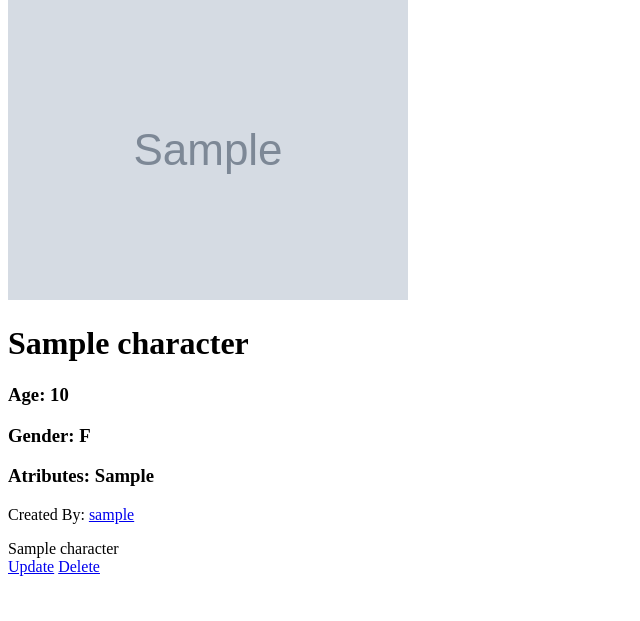
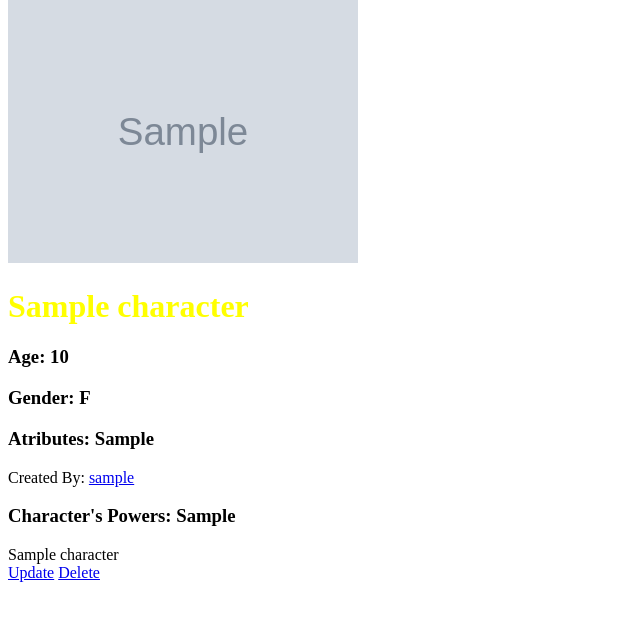
Before and after one commit to joewhitneywalker/django-app, a Django app: page /characters/1/ in a window 1280 px wide. Shown: the part 26-647 px from the top of the page, without its empty margins (0-640 px from the left). Run offline with Django 4.2, Linux system fonts and the light colour scheme; tables that the repository leaves empty hold one stand-in row (values such as "Sample post"); grey boxes marked "Sample" are stand-in pictures.

Commit message:
updating static file

```diff
--- a/main_app/static/styles/style.css
+++ b/main_app/static/styles/style.css
@@ -1,9 +1,5 @@
 h1 {
     color: yellow;
-}
-
-li {
-    color: blue;
 }
 
 img {
--- a/main_app/templates/about.html
+++ b/main_app/templates/about.html
@@ -11,5 +11,6 @@
 <div>
     <img src="https://images-na.ssl-images-amazon.com/images/I/51jX-ncTDML._SY291_BO1,204,203,200_QL40_FMwebp_.jpg" />
   </div>
+<a href="https://www.amazon.com/Circe-Madeline-Miller-audiobook/dp/B07944YFPW/ref=sr_1_1?crid=2Q3OIMNFZJ24A&keywords=circe&qid=1648329021&sprefix=cir%2Caps%2C245&sr=8-1"> Link To Purchase Book!</a>
 
 {% endblock %}
--- a/main_app/templates/base.html
+++ b/main_app/templates/base.html
@@ -6,7 +6,7 @@
     <meta http-equiv="X-UA-Compatible" content="IE=edge" />
     <meta name="viewport" content="width=device-width, initial-scale=1.0" />
     <!--CDN SCRIPT CSS CAN GO HERE-->
-    <link rel="stylesheet" hfref="{% static 'styles/style.css'%}" />
+    <link rel="stylesheet" href="{% static 'styles/style.css'%}" />
     <title>{% block title %}{% endblock %}</title>
   </head>
   <body>
--- a/main_app/templates/character_detail.html
+++ b/main_app/templates/character_detail.html
@@ -15,6 +15,7 @@
         <a href='/user/{{character.user.username}}'>{{character.user.username}}</a>
     </p>
     {% for characterpowers in character.characterpowers.all %}
+    <h3>Character's Powers: {{characterpowers}}</h3>
     <div>{{character.name}}</div>
 {% empty %}
     <div>This Character Has No Powers :(</div>
--- a/main_app/templates/characterlist.html
+++ b/main_app/templates/characterlist.html
@@ -1,4 +1,5 @@
 {% extends 'base.html' %}
+{% load static %}
 
 {% block title %}
 Character List
```
